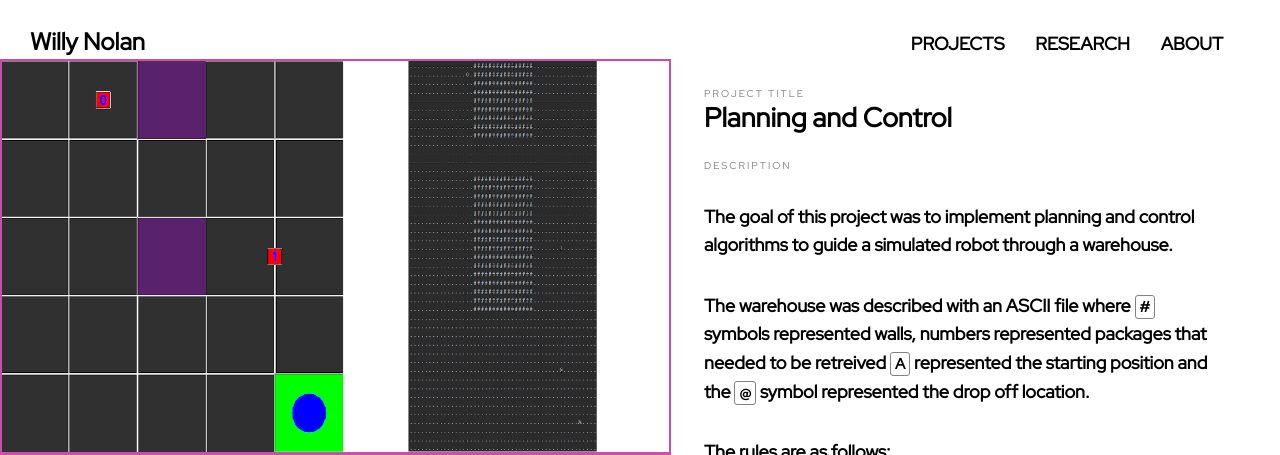
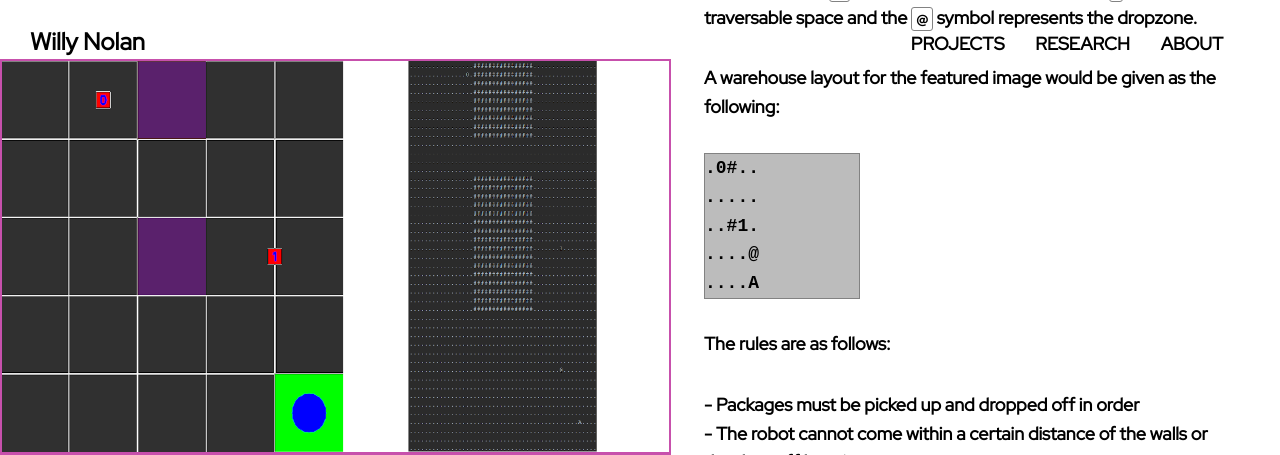
Before and after one commit to computersarecool/willynolan.com, a Jekyll site: the page built from _posts/research/2017-04-01-planning-and-control.md, in a window 1280 px wide and 1205 px high. Shown: the top 455 px of the window. Built offline with Jekyll 4.4.1, drawn with Linux system fonts in a browser that asks for light colours; some web fonts are replaced; some of the changed text lies outside the part shown; grey boxes are pictures that could not be loaded.

Commit message:
adds formatting

```diff
--- a/_posts/research/2017-04-01-planning-and-control.md
+++ b/_posts/research/2017-04-01-planning-and-control.md
@@ -27,25 +27,41 @@ videos:
 </p>
 
 <p>
-The goal of this project was to implement planning and control algorithms to guide a simulated robot through a
-warehouse.
+The goal of this project was to implement planning and control algorithms to guide a simulated robot through a warehouse.
 </p>
 
 <p>
-The warehouse was described with an ASCII file where <code>#</code> symbols represented walls, numbers represented
-packages that needed to be retreived <code>A</code> represented the starting position and the <code>@</code> symbol
-represented the drop off location.
+The warehouse layout is described with an ASCII file where <code>#</code> symbols represent walls, numbers represent packages that
+need to be retrieved, <code>A</code> represents the starting position, <code>.</code>s represent traversable space and the <code>@</code> symbol represents
+the dropzone.
+</p>
+
+<p>
+A warehouse layout for the featured image would be given as the following:
+<pre class="codeblock">
+.0#..
+.....
+..#1.
+....@
+....A
+</pre>
 </p>
 
 <p>
 The rules are as follows:
 <ul>
-  <li>- Packages must be picked up and dropped off in order</li>
-  <li>- The robot cannot come within a certain distance of the walls or the drop off location</li>
-  <li>- More efficient routes are preferred</li>
+    <li>- Packages must be picked up and dropped off in order</li>
+    <li>- The robot cannot come within a certain distance of the walls or the drop off location</li>
+    <li>- There are limits on the amount the robot can rotate in each time step</li>
+    <li>- More efficient routes are preferred</li>
 </ul>
 </p>
 
 <p>
-This problem can be solved through discretization of the provided grid and precise calculation of the robot heading.
+The challenge is that sometimes package locations are not integers.  This research and my project solved this through
+discretization of the provided warehouse file and precise calculation of the robot heading.
 </p>
+
+<p>
+A video showing the completion of a more complex warehouse layout is featured.
+</p>
--- a/assets/scss/_user.scss
+++ b/assets/scss/_user.scss
@@ -63,3 +63,9 @@ video {
 		}
 	}
 }
+
+.codeblock {
+  background: #bcbcbc;
+  border: 1px solid #828282;
+  width: 30%;
+}
```
